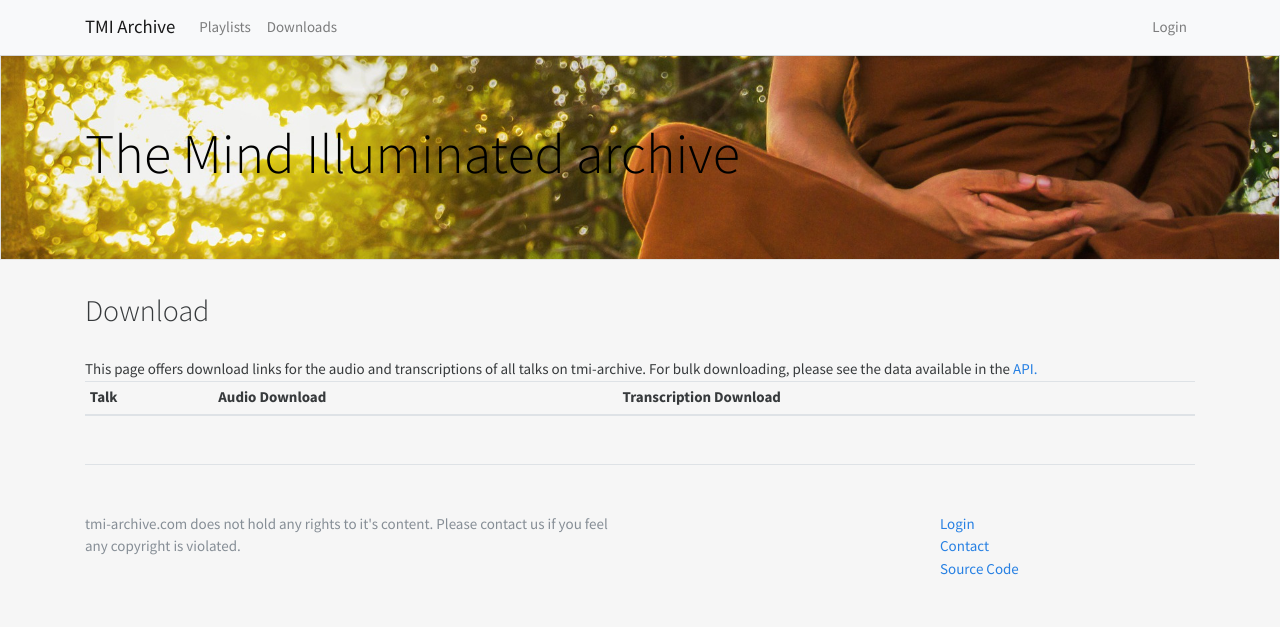
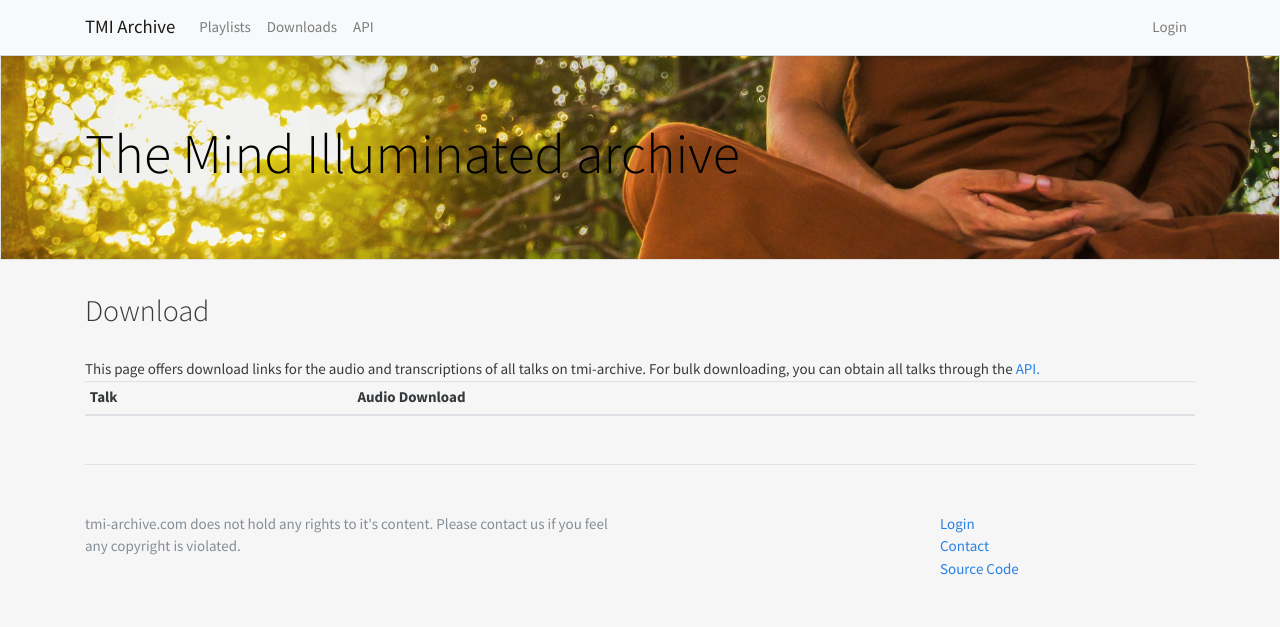
Before and after one commit to esquire900/tmi-archive, a Django app: page /download in a window 1280 px wide. Shown: the top 627 px of the page. Run offline with Django 3.2, Linux system fonts and the light colour scheme; data that the repository does not hold is empty; some libraries are stand-ins or nearby versions.

Commit message:
small UI updates, added playlists to API

```diff
--- a/_other/audio-clean/clean.py
+++ b/_other/audio-clean/clean.py
@@ -1,12 +1,14 @@
 import glob
 import os
 
-for f in glob.glob('/home/simon/Downloads/tmi-archive2/original/*.mp3'):
+for f in sorted(glob.glob('/home/simon/Downloads/tmi-archive2/original/*.mp3'))[::-1]:
     f = f.split('/')[-1]
     target_file = '/home/simon/Downloads/tmi-archive2/clean/{}'.format(f)
     if os.path.exists(target_file):
         continue
+    cmd = 'bash process.sh /home/simon/Downloads/tmi-archive2/original/{} {}'.format(f, target_file)
+    print(cmd)
     try:
-        os.system('bash process.sh /home/simon/Downloads/tmi-archive2/original/{} {}'.format(f, target_file))
+        os.system(cmd)
     except Exception:
         print('failed {}'.format(f))
--- a/talks/models.py
+++ b/talks/models.py
@@ -23,6 +23,9 @@ class Talk(models.Model):
                                      upload_to=FilePattern(
                                          filename_pattern='audio/cleaned/tmi-archive-{uuid:.12base32}.mp3'),
                                      validators=[FileExtensionValidator(['mp3'])])
+
+    audio_filename = models.CharField(max_length=300, blank=True, null=True)
+
     created_by = models.ForeignKey(get_user_model(), on_delete=models.CASCADE, related_name='created_by')
     updated_by = models.ForeignKey(get_user_model(), on_delete=models.CASCADE, related_name='updated_by')
 
@@ -55,7 +58,7 @@ class Talk(models.Model):
         if self.audio_cleaned is None:
             return None
         try:
-            file_name = self.audio_cleaned.file.name
+            file_name = str(self.audio_cleaned)
         except ValueError:
             return None
         file_name = file_name.split('/')[-1]
@@ -99,6 +102,7 @@ class Talk(models.Model):
         paragraphs.append(paragraph)
         return "\r\n".join(paragraphs)
 
+
 class Playlist(models.Model):
     title = models.CharField(max_length=300)
     description = HTMLField(null=True)
--- a/talks/serializers.py
+++ b/talks/serializers.py
@@ -7,3 +7,9 @@ class TalkSerializer(serializers.HyperlinkedModelSerializer):
         model = Talk
         fields = ['id', 'title', 'mp3_url_clean', 'description',
                   'transcription']
+
+
+class PlaylistSerializer(serializers.HyperlinkedModelSerializer):
+    class Meta:
+        model = Playlist
+        fields = ['id', 'title', 'description', 'first_recording_date']
--- a/talks/templates/main_ui.html
+++ b/talks/templates/main_ui.html
@@ -56,6 +56,9 @@
             <li class="nav-item">
                 <a class="nav-link" href="{% url 'download' %}">Downloads</a>
             </li>
+            <li class="nav-item">
+                <a class="nav-link" href="/api/v1">API</a>
+            </li>
         </ul>
 
         <button class="navbar-toggler" type="button" data-toggle="collapse" data-target="#navbarSupportedContent"
--- a/talks/templates/talk/download.html
+++ b/talks/templates/talk/download.html
@@ -8,14 +8,13 @@
     </h2>
     <br>
     This page offers download links for the audio and transcriptions of all talks on tmi-archive. For bulk
-    downloading, please see the data available in the <a href="/talks">API.</a>
+    downloading, you can obtain all talks through the <a href="/api/v1/">API.</a>
 
     <table class="table table-sm">
         <thead>
         <tr>
             <th scope="col">Talk</th>
             <th scope="col">Audio Download</th>
-            <th scope="col">Transcription Download</th>
         </tr>
         </thead>
 
@@ -27,11 +26,6 @@
                 {% else %}
                     <td>No audio</td>
                 {% endif %}
-                {% if talk.transcription_text %}
-                    <td><a href="{% url 'download_transcription' pk=talk.id %}">download transcription</a></td>
-                {% else %}
-                    <td>-</td>
-                {% endif %}
             </tr>
         {% endfor %}
     </table>
--- a/talks/urls.py
+++ b/talks/urls.py
@@ -8,6 +8,7 @@ from django.urls import include, path
 
 router = routers.DefaultRouter()
 router.register(r'talks', views.TalkViewSet)
+router.register(r'playlists', views.PlaylistViewSet)
 
 urlpatterns = [
     path('', views.IndexView.as_view(), name='talk_index'),
@@ -25,6 +26,6 @@ urlpatterns = [
     path('contact', views.contact, name='contact'),
     path('download', views.DownloadView.as_view(), name='download'),
     path('download-transcription/<int:pk>', views.download_transcription, name='download_transcription'),
-    path('', include(router.urls)),
-    path('api-auth/', include('rest_framework.urls', namespace='rest_framework'))
+    path('api/v1/', include(router.urls)),
+    path('api/v1/api-auth/', include('rest_framework.urls', namespace='rest_framework'))
 ]
--- a/talks/views.py
+++ b/talks/views.py
@@ -16,7 +16,7 @@ from django.views.decorators.cache import cache_page
 class IndexView(generic.ListView):
     template_name = 'talk/list.html'
     fields = ['title']
-    paginate_by = 10
+    paginate_by = 20
 
     # context_object_name = 'latest_question_list'
 
@@ -118,7 +118,7 @@ def profile_view(request):
 
 from rest_framework import viewsets
 from rest_framework import permissions
-from talks.serializers import TalkSerializer
+from talks.serializers import TalkSerializer, PlaylistSerializer
 
 
 class TalkViewSet(viewsets.ReadOnlyModelViewSet):
@@ -128,3 +128,12 @@ class TalkViewSet(viewsets.ReadOnlyModelViewSet):
     queryset = Talk.objects.all().order_by('-id')
     serializer_class = TalkSerializer
     permission_classes = [permissions.AllowAny]
+
+
+class PlaylistViewSet(viewsets.ReadOnlyModelViewSet):
+    """
+    API endpoint that allows users to be viewed or edited.
+    """
+    queryset = Playlist.objects.all().order_by('-id')
+    serializer_class = PlaylistSerializer
+    permission_classes = [permissions.AllowAny]
```
Also changed, not shown: talks/templates/talk/list.html (+13 -11 lines), tmi_archive/settings.py (+8 -4 lines).
